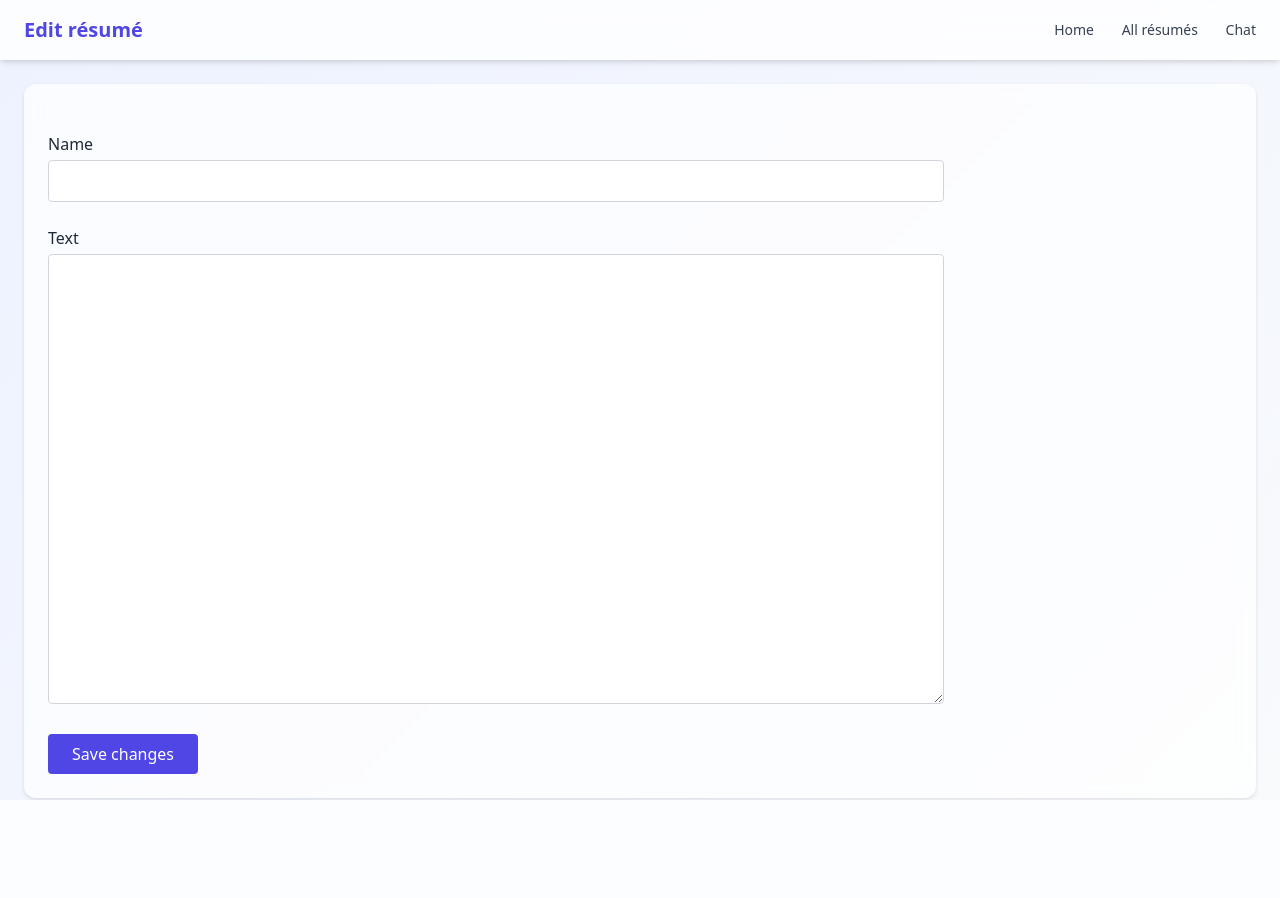
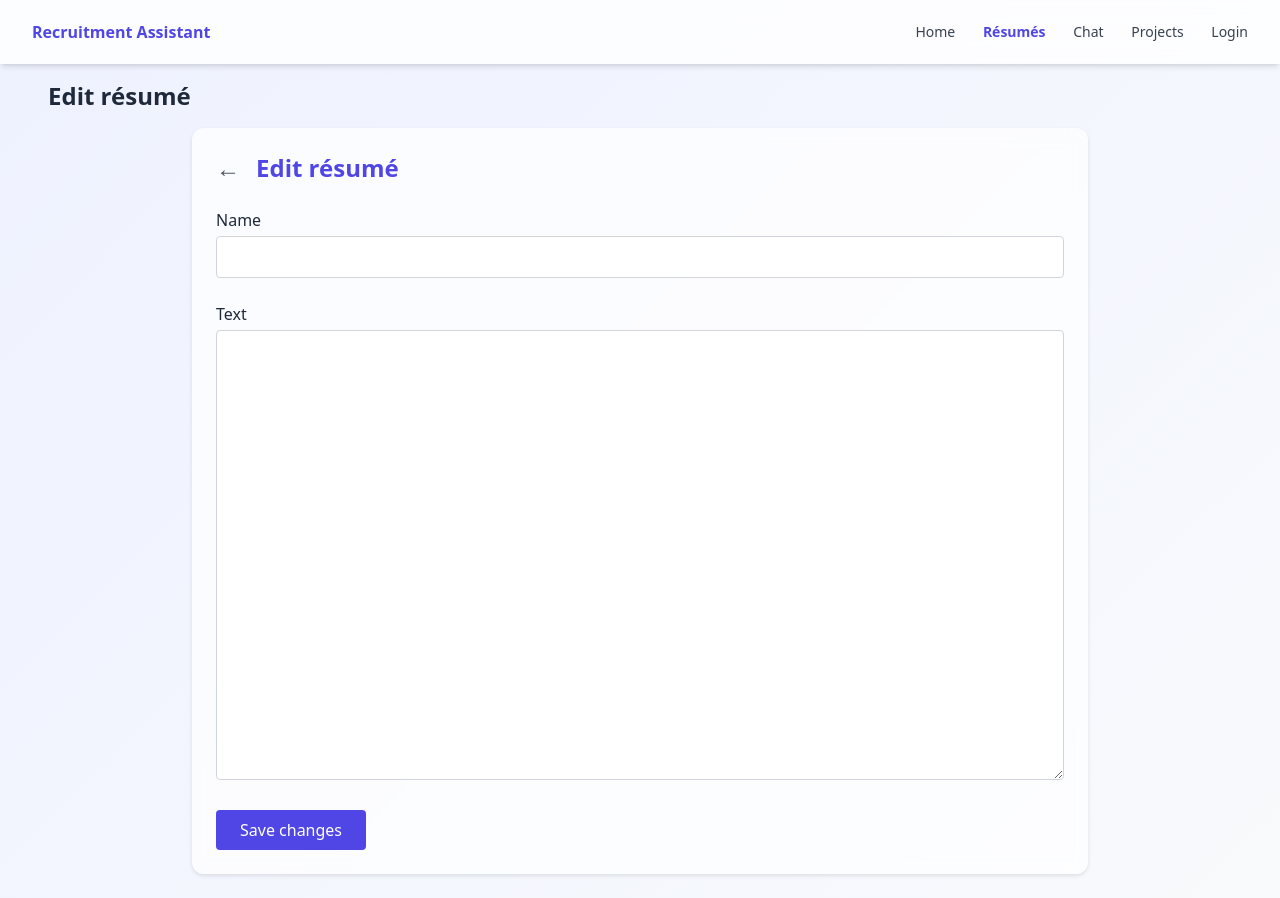
Before and after one commit to mafiaf/recruitment-assistant, a FastAPI app: template templates/edit_resume.html in a window 1280 px wide. Before the commit the page ends 800 px from the top, so only its background shows below. Run offline with FastAPI, Linux system fonts and the light colour scheme; the template is opened without the code that fills it, so the values that code supplies are empty; some libraries are stand-ins or nearby versions.

Commit message:
Fix edit resume page layout

```diff
--- a/templates/edit_resume.html
+++ b/templates/edit_resume.html
@@ -1,24 +1,14 @@
-<!DOCTYPE html>
-<html lang="en">
-<head>
-  <meta charset="UTF-8">
-  <title>Edit résumé – {{ resume.name }}</title>
-  <script src="https://cdn.tailwindcss.com"></script>
-  <link rel="stylesheet" href="https://fonts.googleapis.com/css2?family=Inter:wght@400;600&display=swap">
-  <link rel="stylesheet" href="/static/styles.css">
-</head>
-<body class="font-sans text-gray-800">
-  <header class="px-6 py-4 bg-white/80 backdrop-blur-md shadow-md flex justify-between items-center">
-    <h1 class="font-semibold text-xl text-indigo-600">Edit résumé</h1>
-    <nav class="space-x-6 text-sm">
-      <a href="/" class="text-gray-700 hover:text-indigo-600">Home</a>
-      <a href="/resumes" class="text-gray-700 hover:text-indigo-600">All résumés</a>
-      <a href="/chat" class="text-gray-700 hover:text-indigo-600">Chat</a>
-    </nav>
-  </header>
+{% extends "_base.html" %}
+{% set page_title = "Edit résumé" %}
+{% set active = "/resumes" %}
 
-  <main class="flex-1 p-6 m-6 card">
-    <form action="/update_resume" method="post" class="max-w-4xl space-y-6">
+{% block body %}
+<div class="max-w-4xl mx-auto card">
+  <div class="flex items-center mb-6">
+    <a href="/resumes" class="mr-4 text-2xl text-gray-600 hover:text-gray-900">&larr;</a>
+    <h2 class="text-2xl font-semibold text-indigo-600">Edit résumé</h2>
+  </div>
+  <form action="/update_resume" method="post" class="space-y-6">
     <input type="hidden" name="resume_id" value="{{ resume.resume_id }}">
 
     <div>
@@ -41,6 +31,5 @@
       Save changes
     </button>
   </form>
-  </main>
-</body>
-</html>
+</div>
+{% endblock %}
```
Lines whose indentation alone changed are shown as unchanged.
